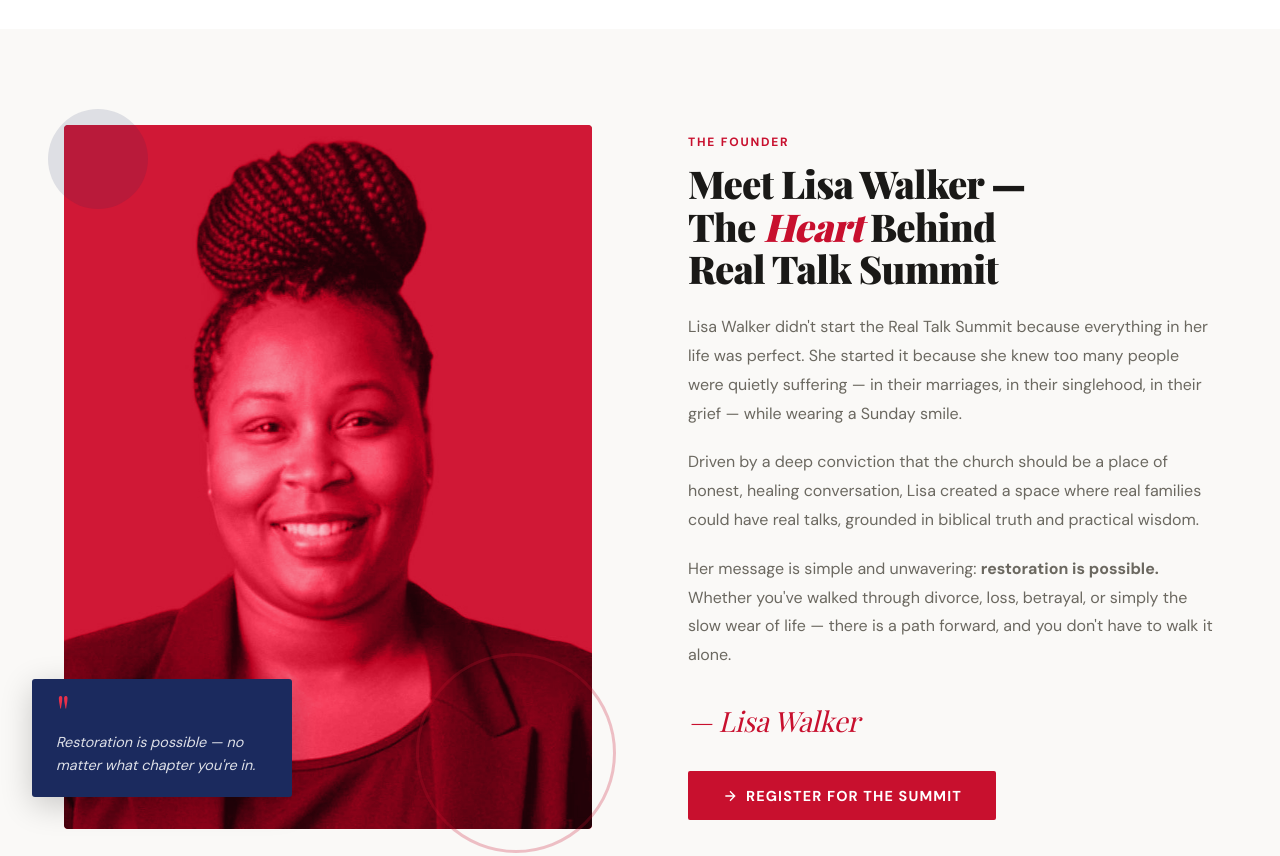
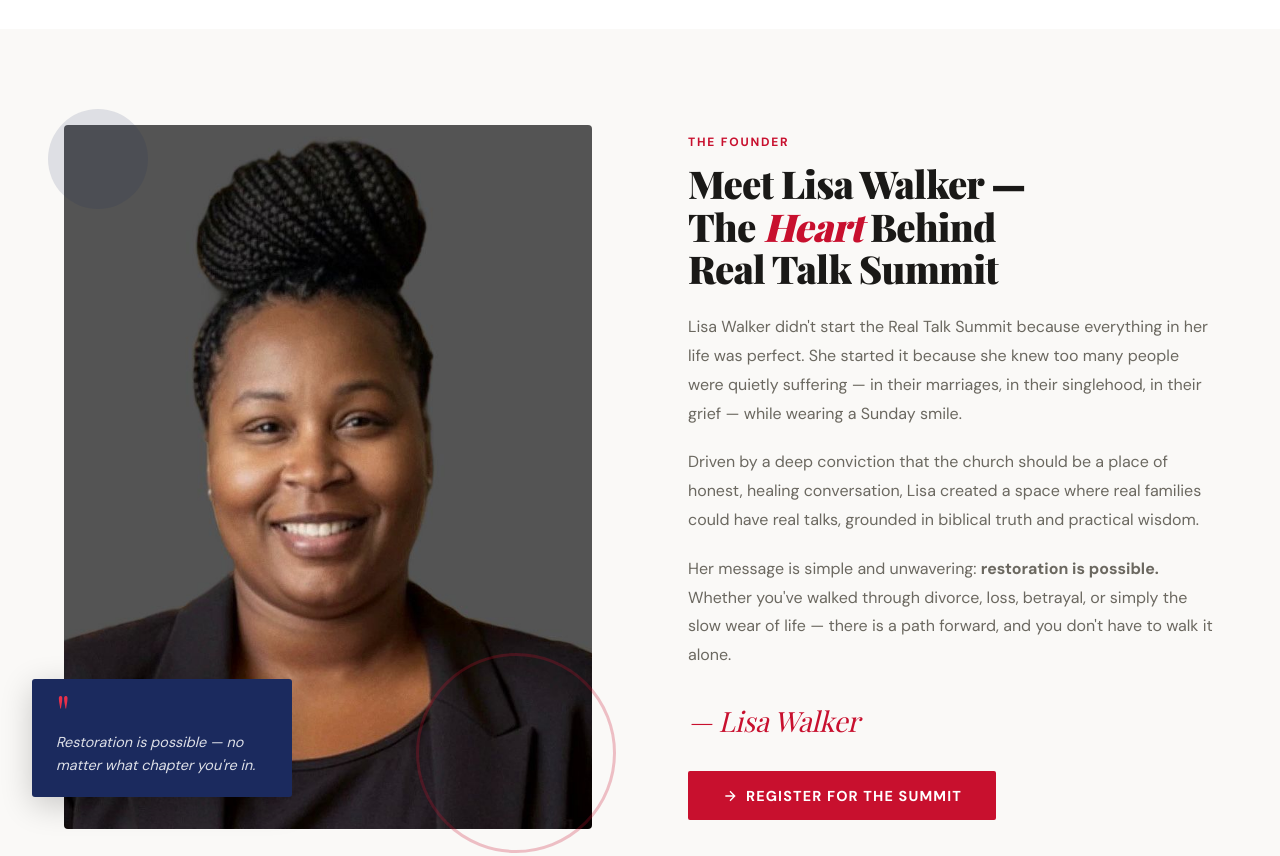
Before and after one commit to jeansamist/real-talk-summit.website, a website: page index.html in a window 1280 px wide. Shown: the part 5660-6516 px from the top of the page. Drawn offline with nearby package versions, Linux system fonts and the light colour scheme.

Commit message:
Remove red effect

```diff
--- a/index.html
+++ b/index.html
@@ -861,21 +861,17 @@
         border-radius: 4px;
         overflow: hidden;
         aspect-ratio: 3/4;
-        background: var(--red);
+        background: var(--white);
       }
       .founder-img-frame img {
         width: 100%;
         height: 100%;
         object-fit: cover;
-        mix-blend-mode: luminosity;
-        opacity: 0.85;
         transition:
-          opacity 0.3s,
-          mix-blend-mode 0.3s;
+          opacity 0.3s;
       }
       .founder-img-frame:hover img {
         opacity: 1;
-        mix-blend-mode: normal;
       }
       .founder-deco {
         position: absolute;
```
Also changed, not shown: real-talk-summit.html (+2 -6 lines).
